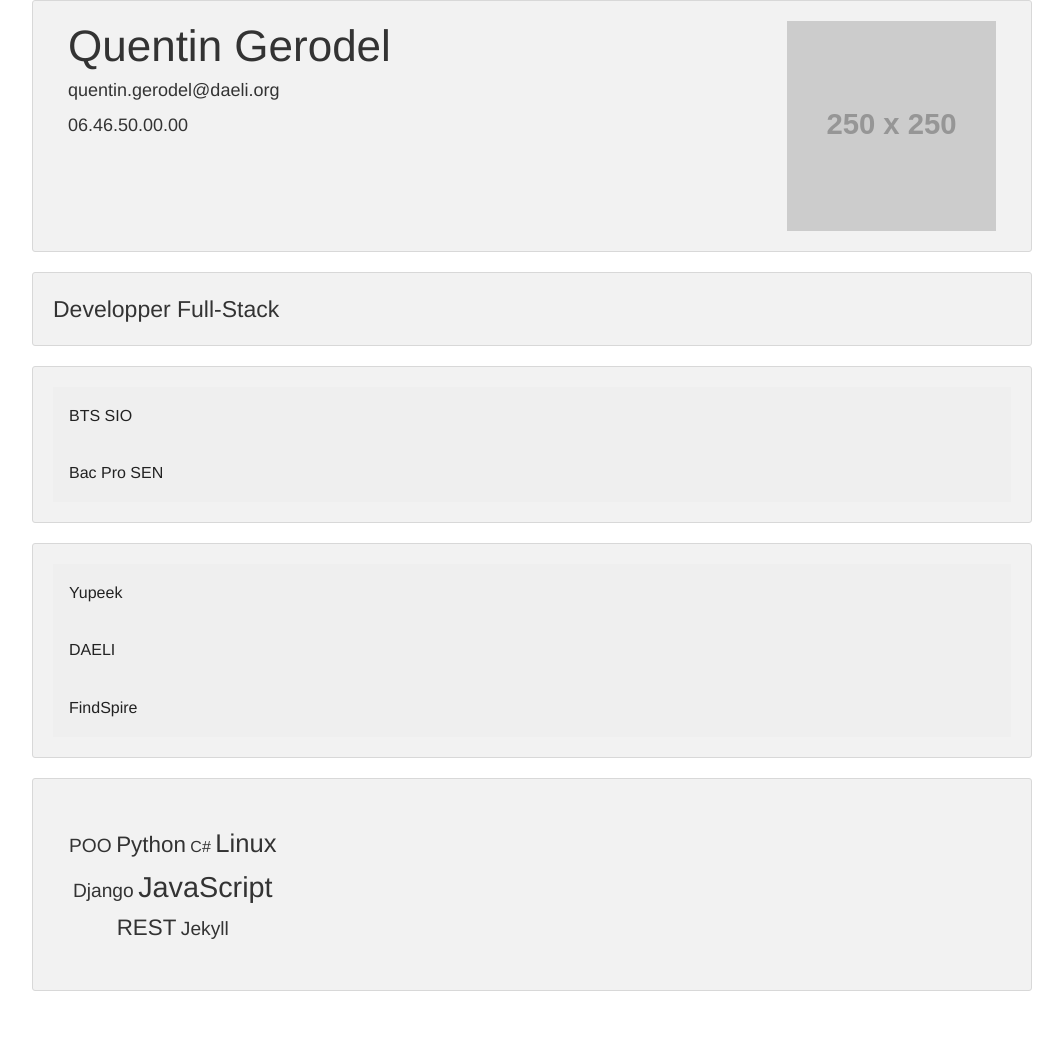
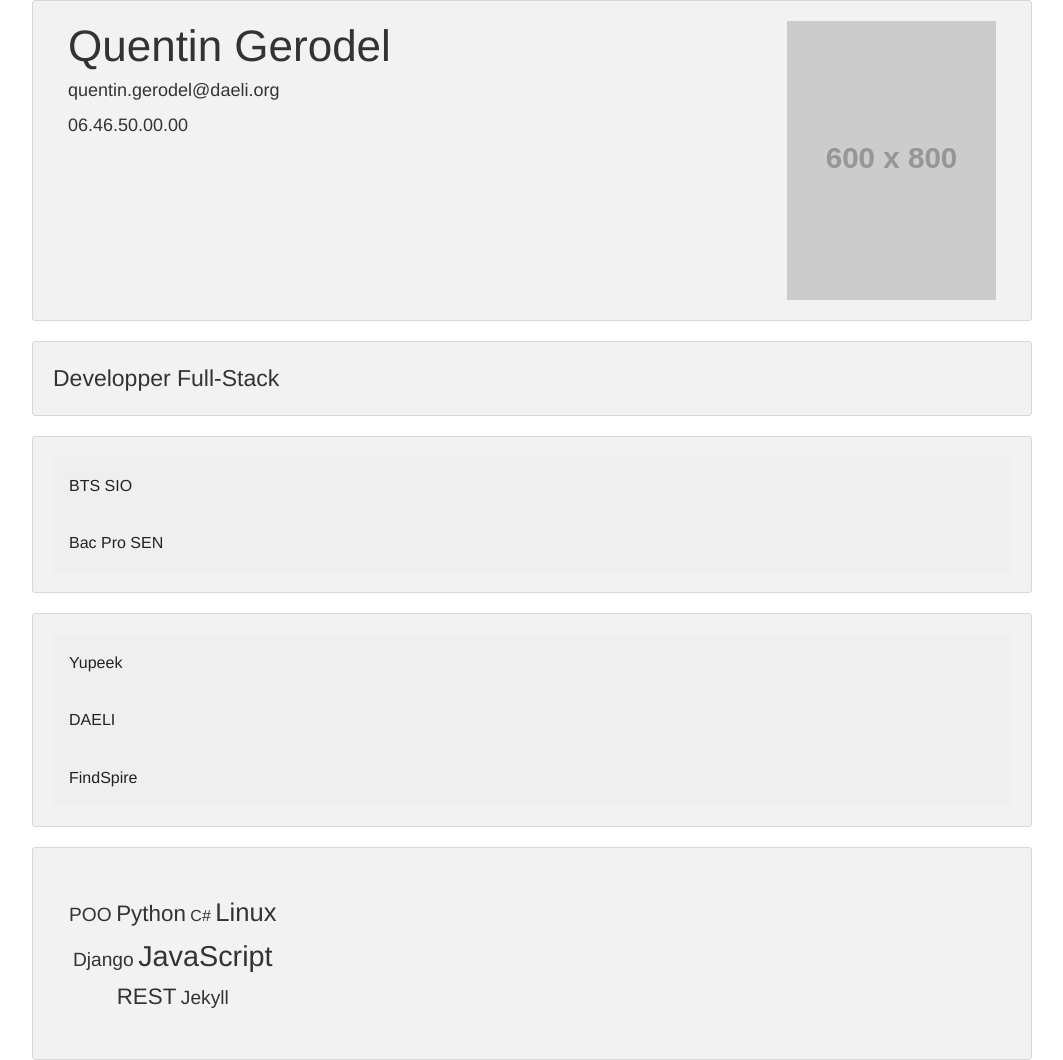
Before and after one commit to Swizz/swizz.github.io, a Jekyll site: the page built from index.html, in a window 1280 px wide. Shown: the whole page, without its empty margins (108-1171 px from the left). Built offline with Jekyll 4.4.1, drawn with Linux system fonts in a browser that asks for light colours; before the commit the page ends 991 px from its top, so only the background shows below that.

Commit message:
Use responsive capability

```diff
--- a/index.html
+++ b/index.html
@@ -2,6 +2,9 @@
 title: prototype
 layout: default
 ---
+<section id="picture" class="show-for-small-only">
+    <img src="http://placehold.it/600x800/007dbb/FFFFFF/&text=Profile" />
+</section>
 
 <section id="identity" class="panel radius row">
     <div class="column large-9">
@@ -9,8 +12,8 @@
         <h5 class="subheader">quentin.gerodel@daeli.org<h5>
         <h5 class="subheader">06.46.50.00.00</h5>
     </div>
-    <div class="column large-3">
-        <img src="http://placehold.it/250x250/007dbb/FFFFFF/&text=Profile" />
+    <div class="column large-3 show-for-medium-up">
+        <img src="http://placehold.it/600x800/007dbb/FFFFFF/&text=Profile" />
     </div>
 </section>
 
```
